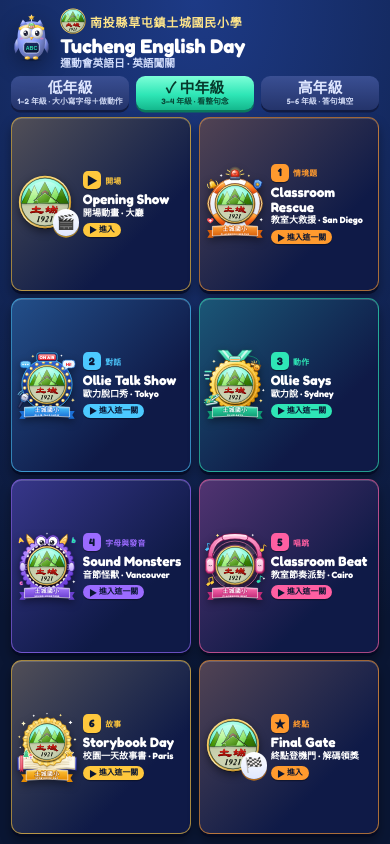
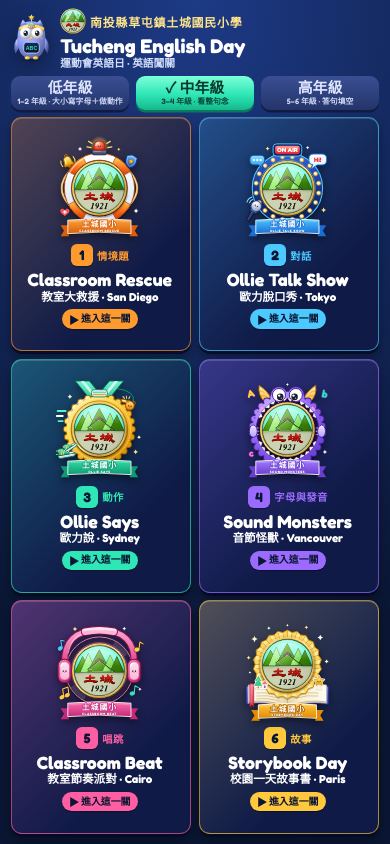
Before and after one commit to imacipadtw-lang/123456, a plain HTML site: page english-quest/index.html in a window 390 px wide. Drawn offline with Linux system fonts and the light colour scheme.

Commit message:
Home page shows the six gates only: no tools, no opening or Final Gate tiles
The teacher marked the whole area under the gates as not wanted. The home page and the backup
launcher now show the school name, the three level buttons and the six gates on one screen
(3 x 2 wide, 2 x 3 tall; the badge sits above the words on an upright phone) and link to nothing
else. home-fit.js expects exactly six links and checks 14 screen sizes. The other pages are
opened by address (guide, README and project rules say which).

Co-Authored-By: Claude Fable 5.2 <noreply@anthropic.com>
Claude-Session: https://claude.ai/code/session_01Y1Z5KQGnHNAMuKjEKCWiwA

```diff
--- a/english-quest/index.html
+++ b/english-quest/index.html
@@ -7,9 +7,9 @@
 <title>Tucheng English Day</title>
 <link rel="stylesheet" href="css/core.css">
 <style>
-  /* The home page is ONE screen: school name, the three levels, and the eight screens of the day
-     (opening show, six gates, Final Gate). Nothing scrolls and nothing is cut off: every size is in --u,
-     a unit that follows the smaller of the screen's height and width. */
+  /* The home page is ONE screen: school name, the three levels, and the six gates — nothing else (no tools,
+     no other links). Nothing scrolls and nothing is cut off: every size is in --u, a unit that follows the
+     smaller of the screen's height and width. */
   :root{--u:min(1vh,.56vw)}
   @media (orientation:portrait){:root{--u:min(.6vh,1.06vw)}}
   html{font-size:calc(var(--u) * 1.6)}
@@ -32,28 +32,27 @@
   .lv-home button[aria-checked=true]{background:linear-gradient(180deg,#7dffd8,#2ee6b6 55%,#14b88d);color:#063a2c;box-shadow:0 calc(var(--u) * .6) 0 #0b7a5c}
   .lv-home button[aria-checked=true] b::before{content:"✓ "}
   .lv-home button:active{transform:translateY(calc(var(--u) * .4));box-shadow:0 calc(var(--u) * .2) 0 #121c42}
-  /* eight tiles: 4 × 2 on a wide screen, 2 × 4 on a tall one */
-  .gates{display:grid;grid-template-columns:repeat(4,minmax(0,1fr));grid-template-rows:repeat(2,minmax(0,1fr));gap:calc(var(--u) * 1.8);min-height:0}
-  @media (orientation:portrait){.gates{grid-template-columns:repeat(2,minmax(0,1fr));grid-template-rows:repeat(4,minmax(0,1fr))}}
-  a.gate{--c:#ffc83d;display:grid;grid-template-columns:calc(var(--u) * 15) minmax(0,1fr);align-items:center;gap:calc(var(--u) * 1.2);min-width:0;min-height:0;overflow:hidden;text-decoration:none;color:#fff;
+  /* six tiles: 3 × 2 on a wide screen, 2 × 3 on a tall one */
+  .gates{display:grid;grid-template-columns:repeat(3,minmax(0,1fr));grid-template-rows:repeat(2,minmax(0,1fr));gap:calc(var(--u) * 1.8);min-height:0}
+  @media (orientation:portrait){.gates{grid-template-columns:repeat(2,minmax(0,1fr));grid-template-rows:repeat(3,minmax(0,1fr))}}
+  /* a phone held upright: the tiles are tall and narrow, so the badge sits above the words */
+  @media (max-aspect-ratio:3/5){a.gate{grid-template-columns:minmax(0,1fr)!important;grid-template-rows:auto auto;justify-items:center;align-content:center;text-align:center}
+    a.gate .top{justify-content:center}}
+  a.gate{--c:#ffc83d;display:grid;grid-template-columns:calc(var(--u) * 21) minmax(0,1fr);align-items:center;gap:calc(var(--u) * 1.2);min-width:0;min-height:0;overflow:hidden;text-decoration:none;color:#fff;
     padding:calc(var(--u) * 1.2) calc(var(--u) * 1.6) calc(var(--u) * 1.2) calc(var(--u) * 1);border-radius:calc(var(--u) * 2.6);border:calc(var(--u) * .3) solid color-mix(in srgb,var(--c) 60%,transparent);
     background:linear-gradient(135deg,color-mix(in srgb,var(--c) 26%,#142460),#0f1a47 70%);box-shadow:0 calc(var(--u) * .7) 0 rgba(4,10,35,.75),0 calc(var(--u) * 1.6) calc(var(--u) * 2.6) rgba(0,0,0,.35),inset 0 calc(var(--u) * .16) 0 rgba(255,255,255,.22);
     transition:transform .15s,box-shadow .15s;touch-action:manipulation}
   a.gate:hover{transform:translateY(calc(var(--u) * -.4));box-shadow:0 calc(var(--u) * 1.1) 0 rgba(4,10,35,.75),0 0 calc(var(--u) * 3.4) color-mix(in srgb,var(--c) 55%,transparent),inset 0 calc(var(--u) * .16) 0 rgba(255,255,255,.22)}
   a.gate:active{transform:translateY(calc(var(--u) * .4));box-shadow:0 calc(var(--u) * .2) 0 rgba(4,10,35,.75)}
-  a.gate .bdg{width:calc(var(--u) * 15);height:calc(var(--u) * 17.2);line-height:0;display:grid;place-items:center}
+  a.gate .bdg{width:calc(var(--u) * 21);height:calc(var(--u) * 24);line-height:0;display:grid;place-items:center}
   a.gate .bdg svg{width:100%;height:100%;overflow:visible;filter:drop-shadow(0 calc(var(--u) * .8) calc(var(--u) * 1) rgba(0,0,0,.45))}
-  a.gate .bdg img{width:calc(var(--u) * 13);height:calc(var(--u) * 13);filter:drop-shadow(0 calc(var(--u) * .8) calc(var(--u) * 1) rgba(0,0,0,.45))}
-  a.gate .bdg .pic{position:relative;width:calc(var(--u) * 14);height:calc(var(--u) * 14)}
-  a.gate .bdg .pic i{position:absolute;right:calc(var(--u) * -.8);bottom:calc(var(--u) * -.6);width:calc(var(--u) * 6.4);height:calc(var(--u) * 6.4);border-radius:50%;display:grid;place-items:center;font-style:normal;font-size:calc(var(--u) * 3.6);
-    background:linear-gradient(180deg,#fff,#dfe7ff);box-shadow:0 calc(var(--u) * .4) 0 color-mix(in srgb,var(--c) 70%,#000)}
   a.gate .tx{min-width:0}
   a.gate .top{display:flex;align-items:center;gap:calc(var(--u) * 1);min-width:0}
-  a.gate .n{width:calc(var(--u) * 4.4);height:calc(var(--u) * 4.4);border-radius:calc(var(--u) * 1.2);background:var(--c);color:#0a1633;display:grid;place-items:center;font-weight:700;font-size:calc(var(--u) * 2.6);flex:none;box-shadow:0 calc(var(--u) * .3) 0 rgba(0,0,0,.35)}
-  a.gate .th{font-size:calc(var(--u) * 1.9);font-weight:700;color:var(--c);letter-spacing:.03em;white-space:nowrap;overflow:hidden;text-overflow:ellipsis}
-  a.gate h2{margin:calc(var(--u) * .7) 0 calc(var(--u) * .2);font-size:calc(var(--u) * 3.3);line-height:1.08}
-  a.gate .zh{font-size:calc(var(--u) * 2.2);color:#fff;font-weight:700;line-height:1.2}
-  a.gate .go{display:inline-flex;align-items:center;gap:calc(var(--u) * .5);margin-top:calc(var(--u) * 1);padding:calc(var(--u) * .4) calc(var(--u) * 1.5);border-radius:calc(var(--u) * 3);background:var(--c);color:#0a1633;font-weight:700;font-size:calc(var(--u) * 1.9);box-shadow:0 calc(var(--u) * .3) 0 rgba(0,0,0,.35);white-space:nowrap}
+  a.gate .n{width:calc(var(--u) * 5.4);height:calc(var(--u) * 5.4);border-radius:calc(var(--u) * 1.4);background:var(--c);color:#0a1633;display:grid;place-items:center;font-weight:700;font-size:calc(var(--u) * 3.3);flex:none;box-shadow:0 calc(var(--u) * .3) 0 rgba(0,0,0,.35)}
+  a.gate .th{font-size:calc(var(--u) * 2.5);font-weight:700;color:var(--c);letter-spacing:.03em;white-space:nowrap;overflow:hidden;text-overflow:ellipsis}
+  a.gate h2{margin:calc(var(--u) * .9) 0 calc(var(--u) * .3);font-size:calc(var(--u) * 4.3);line-height:1.08}
+  a.gate .zh{font-size:calc(var(--u) * 2.8);color:#fff;font-weight:700;line-height:1.2}
+  a.gate .go{display:inline-flex;align-items:center;gap:calc(var(--u) * .5);margin-top:calc(var(--u) * 1.2);padding:calc(var(--u) * .5) calc(var(--u) * 1.8);border-radius:calc(var(--u) * 3);background:var(--c);color:#0a1633;font-weight:700;font-size:calc(var(--u) * 2.4);box-shadow:0 calc(var(--u) * .3) 0 rgba(0,0,0,.35);white-space:nowrap}
   @media (prefers-reduced-motion:reduce){a.gate{transition:none}}
 </style>
 </head>
@@ -79,17 +78,13 @@
 <script src="js/art-body.js"></script>
 <script>
   document.getElementById("o").innerHTML = TC.ollieSVG();
-  // the eight screens of the day: opening show, six gates, Final Gate
-  const g = document.getElementById("gates"), EMB = "assets/img/tucheng-emblem.svg";
-  const extra = (href, color, icon, th, title, zh) => `<a class="gate" style="--c:${color}" href="${href}"><div class="bdg"><div class="pic"><img src="${EMB}" alt=""><i>${icon}</i></div></div>
-      <div class="tx"><div class="top"><span class="n">${icon === "🎬" ? "▶" : "★"}</span><span class="th">${th}</span></div><h2>${title}</h2><div class="zh">${zh}</div><span class="go">▶ <span class="zh" style="color:inherit;font-size:inherit">進入</span></span></div></a>`;
-  g.insertAdjacentHTML("beforeend", extra("opening.html", "#ffc83d", "🎬", "開場", "Opening Show", "開場動畫 · 大廳"));
+  // the six gates — the only links on this page
+  const g = document.getElementById("gates");
   [1, 2, 3, 4, 5, 6].forEach((n) => {
     const G = TC_CONTENT.gates[n];
     g.insertAdjacentHTML("beforeend", `<a class="gate" style="--c:${G.color}" data-gate="${n}" href="station.html?gate=${n}&lv=${TC.cfg.level}#gate-${n}"><div class="bdg">${TC.badgeSVG(n)}</div>
       <div class="tx"><div class="top"><span class="n">${n}</span><span class="th">${G.genre.split(" ")[0]}</span></div><h2>${G.title}</h2><div class="zh">${G.zh} · ${G.city}</div><span class="go">▶ <span class="zh" style="color:inherit;font-size:inherit">進入這一關</span></span></div></a>`);
   });
-  g.insertAdjacentHTML("beforeend", extra("control.html", "#ff9a2e", "🏁", "終點", "Final Gate", "終點登機門 · 解碼領獎"));
 </script>
 <script>
   // choose 低／中／高年級 here; every gate link carries it (?lv=), and the TV remembers it
--- a/english-quest/sw.js
+++ b/english-quest/sw.js
@@ -1,6 +1,6 @@
 /* Offline cache for event day. 115.11.21: network first (the newest version shows at once when online);
    only when the network fails or takes over 4 s is the cached copy used. */
-const CACHE = "tces-english-day-v24-20261121";
+const CACHE = "tces-english-day-v25-20261121";
 self.addEventListener("install", (e) => {
   e.waitUntil((async () => {
     const c = await caches.open(CACHE);
```
Also changed, not shown: deploy/claude-launch.html (+14 -18 lines), english-quest/guide.html (+1 -1 lines), tools/tests/home-fit.js (+5 -5 lines), 2 other files.
